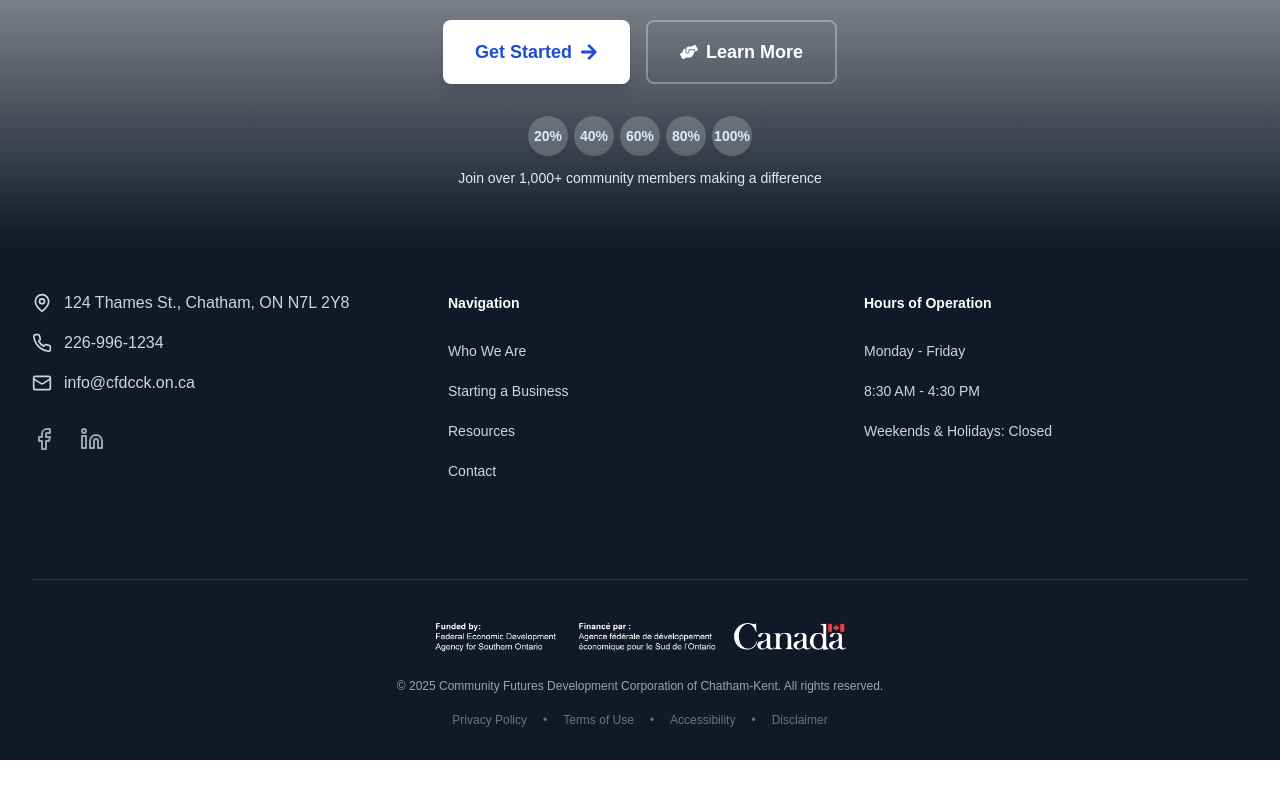
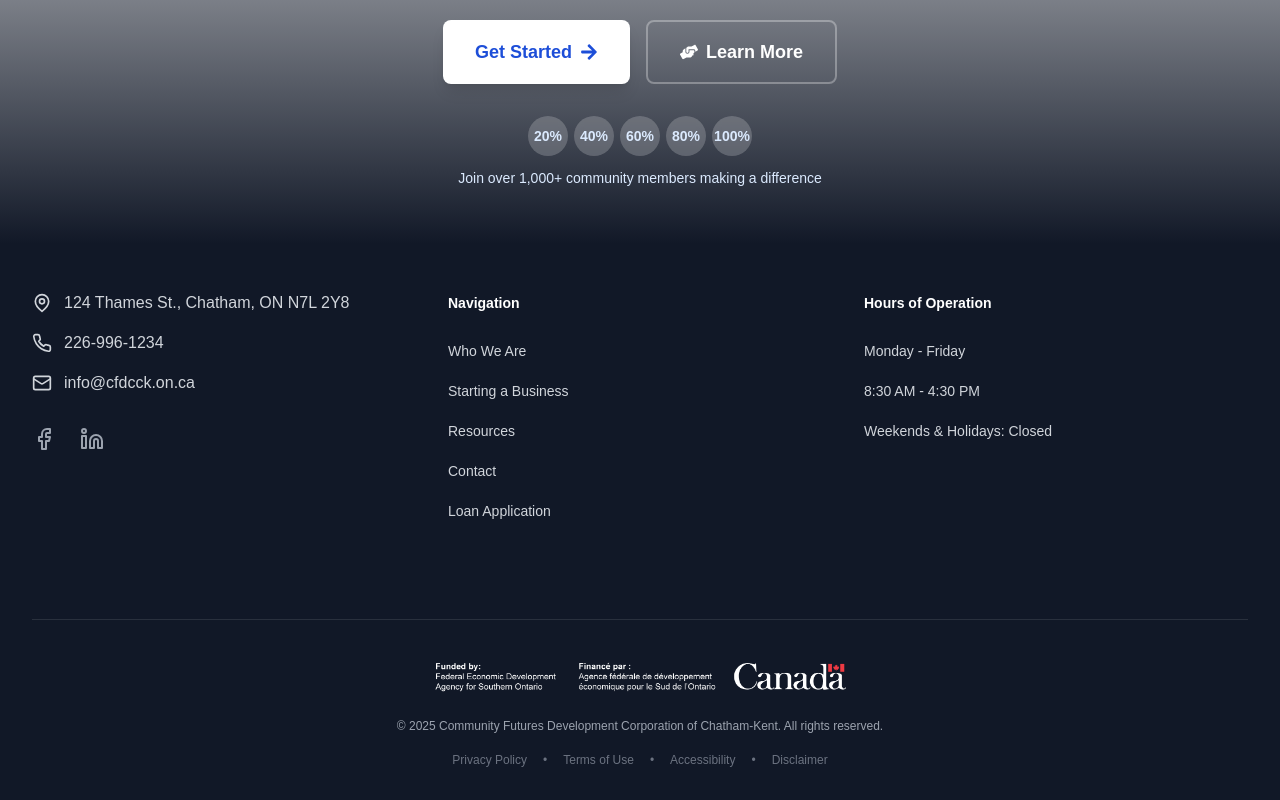
Before and after one commit to Chris-June/Community-Futures-Development-Chatham-Kent, a React (Vite) app: page / in a window 1280 px wide. Shown: the part 2932-3732 px from the top of the page. Before the commit the page ends 3692 px from the top, so only its background shows below. Built offline with nearby package versions, Linux system fonts and the light colour scheme.

Commit message:
feat: add loan application link to EngagementCTA and Footer

```diff
--- a/src/components/EngagementCTA.tsx
+++ b/src/components/EngagementCTA.tsx
@@ -20,6 +20,11 @@ const EngagementCTA: React.FC<EngagementCTAProps> = ({
   onSecondaryClick = () => {},
   className = '',
 }) => {
+  const handleGetStarted = (e: React.MouseEvent) => {
+    e.preventDefault();
+    window.open('https://chathamkent.commongoalsapp.com/ApplyNow?appid=2', '_blank', 'noopener,noreferrer');
+  };
+
   return (
     <div className={`w-full ${className}`} style={{ margin: 0, padding: 0 }}>
       <div className="w-full bg-gradient-to-b from-white to-gray-900" style={{ marginBottom: 0 }}>
@@ -48,7 +53,7 @@ const EngagementCTA: React.FC<EngagementCTAProps> = ({
         {/* Buttons */}
         <div className="mt-10 flex flex-col sm:flex-row justify-center gap-4">
           <button
-            onClick={onPrimaryClick}
+            onClick={handleGetStarted}
             className="flex items-center justify-center px-8 py-4 text-lg font-semibold text-blue-700 bg-white rounded-lg hover:bg-blue-50 transition-colors duration-200 shadow-lg hover:shadow-xl transform hover:-translate-y-0.5"
           >
             {primaryButtonText}
--- a/src/components/layouts/Footer.tsx
+++ b/src/components/layouts/Footer.tsx
@@ -7,6 +7,11 @@ const navigation = {
     { name: 'Starting a Business', href: '/start-business' },
     { name: 'Resources', href: '/resources' },
     { name: 'Contact', href: '/about/contact' },
+    {
+      name: 'Loan Application',
+      href: 'https://chathamkent.commongoalsapp.com/ApplyNow?appid=2',
+      external: true
+    },
   ],
   social: [
     {
@@ -60,9 +65,20 @@ export default function Footer({ className = '' }: { className?: string }) {
               <ul role="list" className="mt-6 space-y-4">
                 {navigation.main.map((item) => (
                   <li key={item.name}>
-                    <Link to={item.href} className="text-sm leading-6 text-gray-300 hover:text-white">
-                      {item.name}
-                    </Link>
+                    {item.external ? (
+                      <a
+                        href={item.href}
+                        target="_blank"
+                        rel="noopener noreferrer"
+                        className="text-sm leading-6 text-gray-300 hover:text-white"
+                      >
+                        {item.name}
+                      </a>
+                    ) : (
+                      <Link to={item.href} className="text-sm leading-6 text-gray-300 hover:text-white">
+                        {item.name}
+                      </Link>
+                    )}
                   </li>
                 ))}
               </ul>
```
